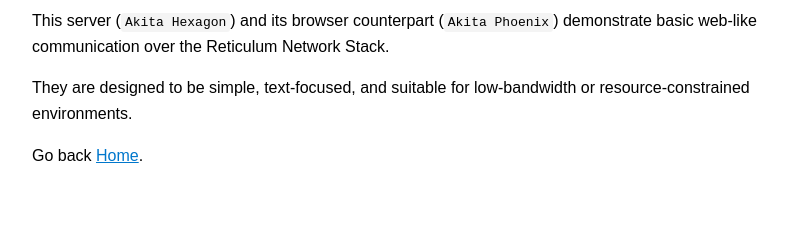
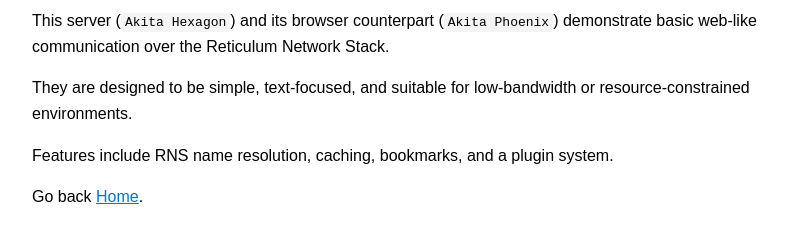
Before and after one commit to AkitaEngineering/Akita-Reticulum-Web-Services, a plain HTML site: page examples/about.html in a window 1280 px wide. Shown: the part 118-358 px from the top of the page, without its empty margins (208-996 px from the left). Drawn offline with Linux system fonts and the light colour scheme.

Commit message:
Update about.html

```diff
--- a/examples/about.html
+++ b/examples/about.html
@@ -14,6 +14,7 @@
     <h1>About Akita Hexagon & Phoenix</h1>
     <p>This server (<code>Akita Hexagon</code>) and its browser counterpart (<code>Akita Phoenix</code>) demonstrate basic web-like communication over the Reticulum Network Stack.</p>
     <p>They are designed to be simple, text-focused, and suitable for low-bandwidth or resource-constrained environments.</p>
+    <p>Features include RNS name resolution, caching, bookmarks, and a plugin system.</p>
     <p>Go back <a href="/">Home</a>.</p>
 </body>
 </html>
```
